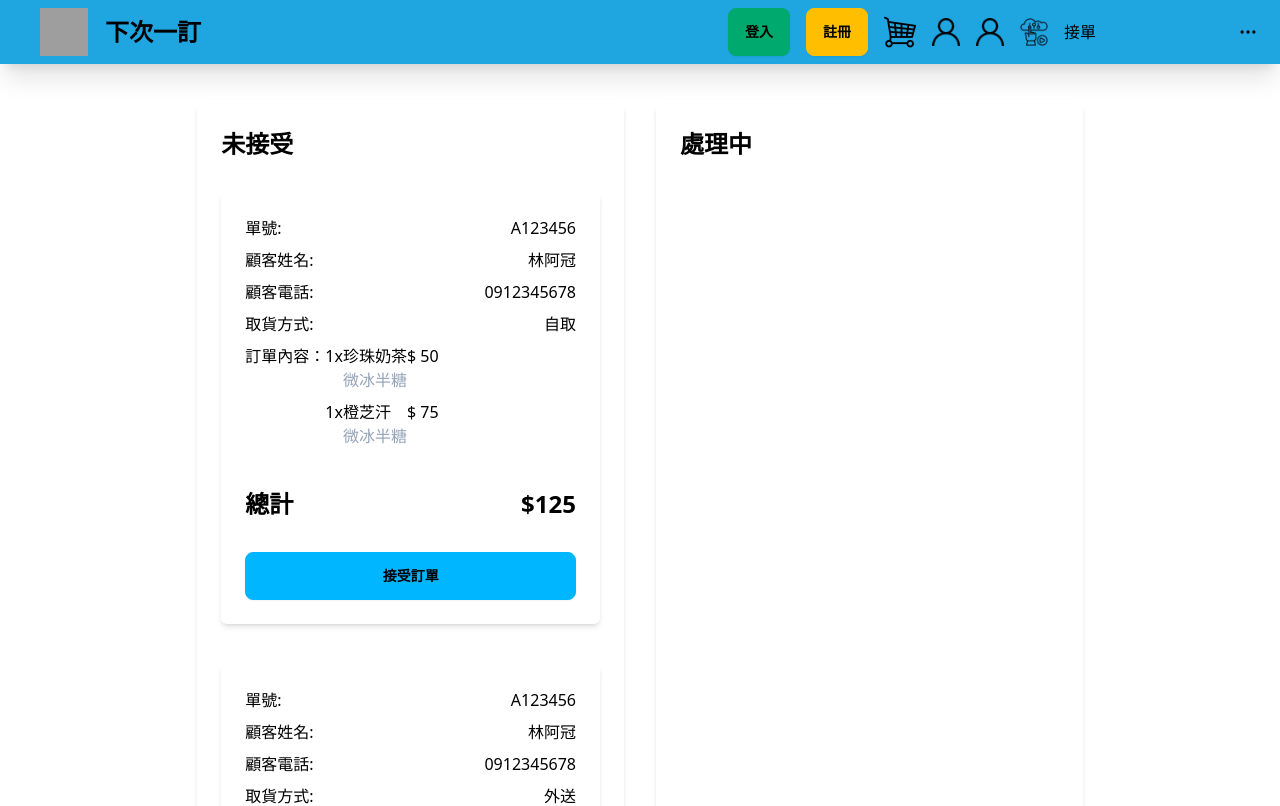
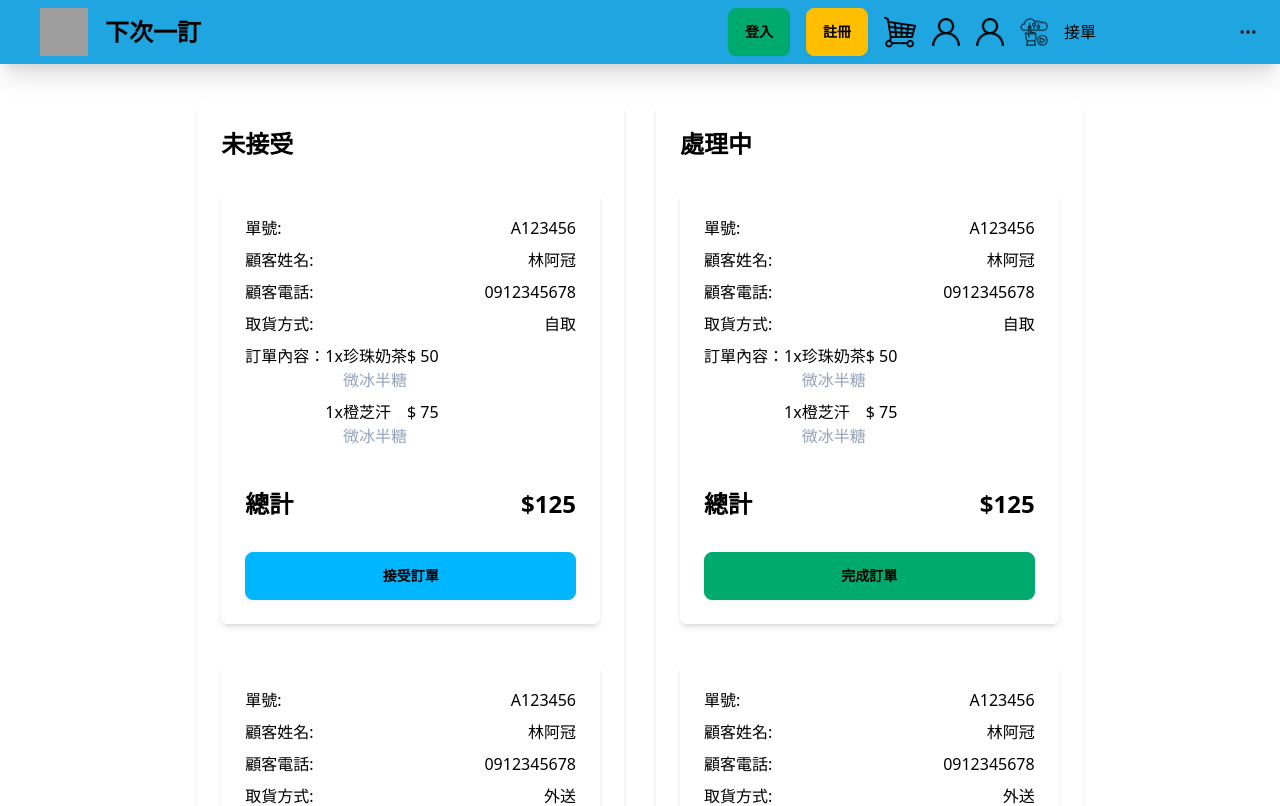
Before and after one commit to EricLin0619/drinks-website, a Next.js app: page /orderManagement in a window 1280 px wide. Shown: the top 806 px of the page. Built offline with nearby package versions, Linux system fonts and the light colour scheme; grey boxes are pictures that could not be loaded.

Commit message:
feat: unsolvedOrderCard and alterDrinksDataCard

```diff
--- /dev/null
+++ b/src/app/orderManagement/components/unsolvedOrderCard.tsx
@@ -0,0 +1,55 @@
+import { UnaccptedOrderCardType } from "@/type";
+
+function UnsolvedOrderCard(props: UnaccptedOrderCardType) {
+  let totalPrice = 0;
+  for (let i = 0; i < props.content.length; i++) {
+    totalPrice += props.content[i].price;
+  }
+  return (
+    <div className="w-full shadow-md rounded-md p-6 text-black">
+      <div className="flex justify-between mb-2">
+        <p>單號:</p>
+        <p>{props.orderNumber}</p>
+      </div>
+      <div className="flex justify-between mb-2">
+        <p>顧客姓名:</p>
+        <p>{props.customerName}</p>
+      </div>
+      <div className="flex justify-between mb-2">
+        <p>顧客電話:</p>
+        <p>{props.phone}</p>
+      </div>
+      <div className="flex justify-between mb-2">
+        <p>取貨方式:</p>
+        <p>{props.method}</p>
+      </div>
+      <div className="flex">
+        <p>訂單內容：</p>
+        <div>
+          {props.content.map((item) => {
+            return (
+              <div className="flex w-full mb-2">
+                <p>{item.quantity}x </p>
+                <div>
+                  <p>{item.name}</p>
+                  <p className="text-slate-400">
+                    {item.ice}
+                    {item.sugar}
+                  </p>
+                </div>
+                <p className="ml-auto">$ {item.price}</p>
+              </div>
+            );
+          })}
+        </div>
+      </div>
+      <div className="flex items-center justify-between mt-8">
+        <p className="text-2xl font-bold">總計</p>
+        <p className="text-2xl font-bold">${totalPrice}</p>
+      </div>
+      <button className="btn btn-success w-full mt-8">完成訂單</button>
+    </div>
+  );
+}
+
+export default UnsolvedOrderCard;
--- a/src/app/orderManagement/page.tsx
+++ b/src/app/orderManagement/page.tsx
@@ -1,5 +1,7 @@
 import UnaccptedOrderCard from "./components/unaccptedOrderCard";
-import unacceptedOrderTestData from "./unacceptedOrdertestData.json"
+import UnsolvedOrderCard from "./components/unsolvedOrderCard";
+import unacceptedOrderTestData from "./unacceptedOrderTestData.json";
+import unsolvedOrderTestData from "./unsolvedOrderTestData.json";
 
 function Page() {
   return (
@@ -7,23 +9,36 @@ function Page() {
       <section className="w-1/3 shadow-md rounded-md mt-10 p-6 mr-8">
         <p className="text-2xl font-bold text-black mb-8">未接受</p>
         <div className="grid grid-cols-1 gap-10">
-
-        {unacceptedOrderTestData.map((order, index) => {
+          {unacceptedOrderTestData.map((order, index) => {
             return (
-                <UnaccptedOrderCard
+              <UnaccptedOrderCard
                 key={index}
                 orderNumber={order.orderNumber}
                 customerName={order.customerName}
                 phone={order.customerPhone}
                 method={order.method}
                 content={order.content}
-                />
+              />
             );
-        })}
+          })}
         </div>
       </section>
       <section className="w-1/3 shadow-md rounded-md mt-10 p-6">
         <p className="text-2xl font-bold text-black mb-8">處理中</p>
+        <div className="grid grid-cols-1 gap-10">
+          {unacceptedOrderTestData.map((order, index) => {
+            return (
+              <UnsolvedOrderCard
+                key={index}
+                orderNumber={order.orderNumber}
+                customerName={order.customerName}
+                phone={order.customerPhone}
+                method={order.method}
+                content={order.content}
+              />
+            );
+          })}
+        </div>
       </section>
     </main>
   );
--- /dev/null
+++ b/src/app/orderManagement/unsolvedOrderTestData.json
@@ -0,0 +1,44 @@
+[{
+    "orderNumber":"A123456",
+    "customerName":"林阿冠",
+    "customerPhone":"0912345678",
+    "method":"自取",
+    "content":[
+     {
+        "name":"珍珠奶茶",
+        "price":50,
+        "quantity":1,
+        "ice":"微冰",
+        "sugar":"半糖"
+     },
+     {
+        "name":"橙芝汗",
+        "price":75,
+        "quantity":1,
+        "ice":"微冰",
+        "sugar":"半糖"
+     }
+    ]
+},
+{
+    "orderNumber":"A123456",
+    "customerName":"林阿冠",
+    "customerPhone":"0912345678",
+    "method":"外送",
+    "content":[
+     {
+        "name":"珍珠奶茶",
+        "price":50,
+        "quantity":1,
+        "ice":"微冰",
+        "sugar":"半糖"
+     },
+     {
+        "name":"橙芝汗",
+        "price":75,
+        "quantity":1,
+        "ice":"微冰",
+        "sugar":"半糖"
+     }
+    ]
+}]
--- a/src/app/shoppingCart/page.tsx
+++ b/src/app/shoppingCart/page.tsx
@@ -9,7 +9,7 @@ function Page() {
         <div className="rounded-md shadow-md p-6">
           <div className="flex items-center justify-between">
             <p className="text-2xl font-bold text-black">送餐地址</p>
-            <p className="text-red-300 font-bold cursor-pointer" onClick={()=>{router.push("./userData")}}>更改地址</p>
+            <p className="text-red-400 font-bold cursor-pointer" onClick={()=>{router.push("./userData")}}>更改地址</p>
           </div>
           <p className="text-black mt-8">桃園市中壢區中大路300號</p>
           <p className="text-sm">
@@ -39,7 +39,7 @@ function Page() {
         <div className="rounded-md shadow-md p-6 mt-8">
           <div className="flex items-center justify-between">
             <p className="text-2xl font-bold text-black">個人資料</p>
-            <p className="text-red-300 font-bold cursor-pointer" onClick={()=>{router.push("./userData")}}>
+            <p className="text-red-400 font-bold cursor-pointer" onClick={()=>{router.push("./userData")}}>
               更改資料
             </p>
           </div>
--- /dev/null
+++ b/src/app/store/components/alterDataButton.tsx
@@ -0,0 +1,54 @@
+"use client";
+import { AlterDrinksType } from "@/type";
+
+function AlterDataButton(props: AlterDrinksType) {
+  const handleButtonClick = async () => {
+    if (document) {
+      (
+        document.getElementById(`AlterDrink${props.name}`) as HTMLFormElement
+      ).showModal();
+    }
+  };
+  return (
+    <>
+      <span
+        className="text-red-400 mr-4 font-bold cursor-pointer"
+        onClick={handleButtonClick}
+      >
+        更改資料
+      </span>
+      <dialog id={`AlterDrink${props.name}`} className="modal">
+        <div className="modal-box bg-white text-black p-10">
+          <input
+            type="text"
+            placeholder={props.name}
+            className="bg-white p-2 border-2 rounded-md block w-full "
+          />
+          <input
+            type="text"
+            placeholder={props.price.toString()}
+            className="bg-white p-2 border-2 rounded-md block w-full mt-4"
+          />
+          <input
+            type="text"
+            placeholder={props.imageUrl}
+            className="bg-white p-2 border-2 rounded-md block w-full mt-4"
+          />
+          <input
+            type="text"
+            placeholder={props.description}
+            className="bg-white p-2 border-2 rounded-md block w-full mt-4"
+          />
+          <form method="dialog" className="modal-backdrop">
+            <button className="btn btn-warning mt-4 w-full">儲存</button>
+          </form>
+        </div>
+        <form method="dialog" className="modal-backdrop">
+          <button>close</button>
+        </form>
+      </dialog>
+    </>
+  );
+}
+
+export default AlterDataButton;
--- a/src/app/store/components/drinkCard.tsx
+++ b/src/app/store/components/drinkCard.tsx
@@ -1,13 +1,17 @@
 import React from "react";
 import { DrinkCardType } from "../../../type";
+import AlterDataButton from "./alterDataButton";
 
 function DrinkCard(props: DrinkCardType) {
+
   return (
     <div className="flex items-center mb-8">
       <div className="mr-4">
         <p className="text-black font-bold text-xl">{props.name}</p>
         <p className="mb-2">{props.description}</p>
         <p className="text-black font-bold ">{`$${props.price}`}</p>
+        <AlterDataButton name={props.name} price={props.price} imageUrl={props.imageUrl} description={props.description}/>
+        <span className="text-red-400 font-bold cursor-pointer">刪除飲品</span>
       </div>
       <img src={props.imageUrl} className="w-1/4 rounded" alt={props.name} />
     </div>
--- a/src/app/store/page.tsx
+++ b/src/app/store/page.tsx
@@ -68,7 +68,7 @@ function Page() {
           placeholder="【L杯】總糖量59公克．總熱量366大卡【XL杯】總糖量75公克．總熱量455大卡∣咖啡因總含量：黃101-200mg/杯∣茶葉原產地：緬甸、台灣"
           className="bg-white p-2 border-2 rounded-md block w-full"
         />
-        <button className="text-black rounded-md btn mt-4 btn-error">
+        <button className="text-black rounded-md btn mt-4 bg-red-400 border-none">
           新增
         </button>
         <p className="text-2xl font-bold text-black mt-10">新增優惠卷</p>
@@ -80,7 +80,7 @@ function Page() {
           placeholder=""
           className="bg-white p-2 border-2 rounded-md block w-full"
         />
-        <button className="text-black rounded-md btn mt-4 btn-error">
+        <button className="text-black rounded-md btn mt-4 bg-red-400 border-none">
           新增
         </button>
       </section>
--- a/src/app/store/testCouponData.json
+++ b/src/app/store/testCouponData.json
@@ -5,9 +5,9 @@
     "code": "A123456"
   },
   {
-    "name": "10塊折價卷",
-    "duedate": "2023/12/31",
-    "code": "A123456"
+    "name": "50塊折價卷",
+    "duedate": "2024/1/31",
+    "code": "A895638"
   },
   {
     "name": "10塊折價卷",
--- a/src/app/userData/page.tsx
+++ b/src/app/userData/page.tsx
@@ -34,7 +34,7 @@ function Page() {
         placeholder="1234@gmail.com"
         className="bg-white p-2 border-2 rounded-md block w-full"
       />
-      <button className="text-black rounded-md btn mt-4 btn-error">儲存</button>
+      <button className="text-black rounded-md btn mt-4 bg-red-400 border-none">儲存</button>
       <p className="text-2xl font-bold text-black mt-12">密碼</p>
       <div className="label">
         <span className="label-text mt-4">現有密碼</span>
@@ -52,7 +52,7 @@ function Page() {
         placeholder=""
         className="bg-white p-2 border-2 rounded-md block w-full"
       />
-      <button className="text-black rounded-md btn mt-4 btn-error">儲存</button>
+      <button className="text-black rounded-md btn mt-4 bg-red-400 border-none">儲存</button>
     </main>
   );
 }
--- a/src/components/sidebar.tsx
+++ b/src/components/sidebar.tsx
@@ -10,7 +10,7 @@ function Sidebar  () {
             </div>
             <div className="w-auto flex items-center h-1/4 justify-center ">
                 <img src="information.png" alt="bubble-tea" className="w-1/5 cursor-pointer"/>
-                <p className="text-black text-xl cursor-pointer">關於得負</p>
+                <p className="text-black text-xl cursor-pointer">關於我們</p>
             </div>
             <div className="w-auto flex items-center h-1/4 justify-center ">
                 <img src="location.png" alt="bubble-tea" className="w-1/4 cursor-pointer"/>
```
Also changed, not shown: src/type.ts (+7 -0 lines).
